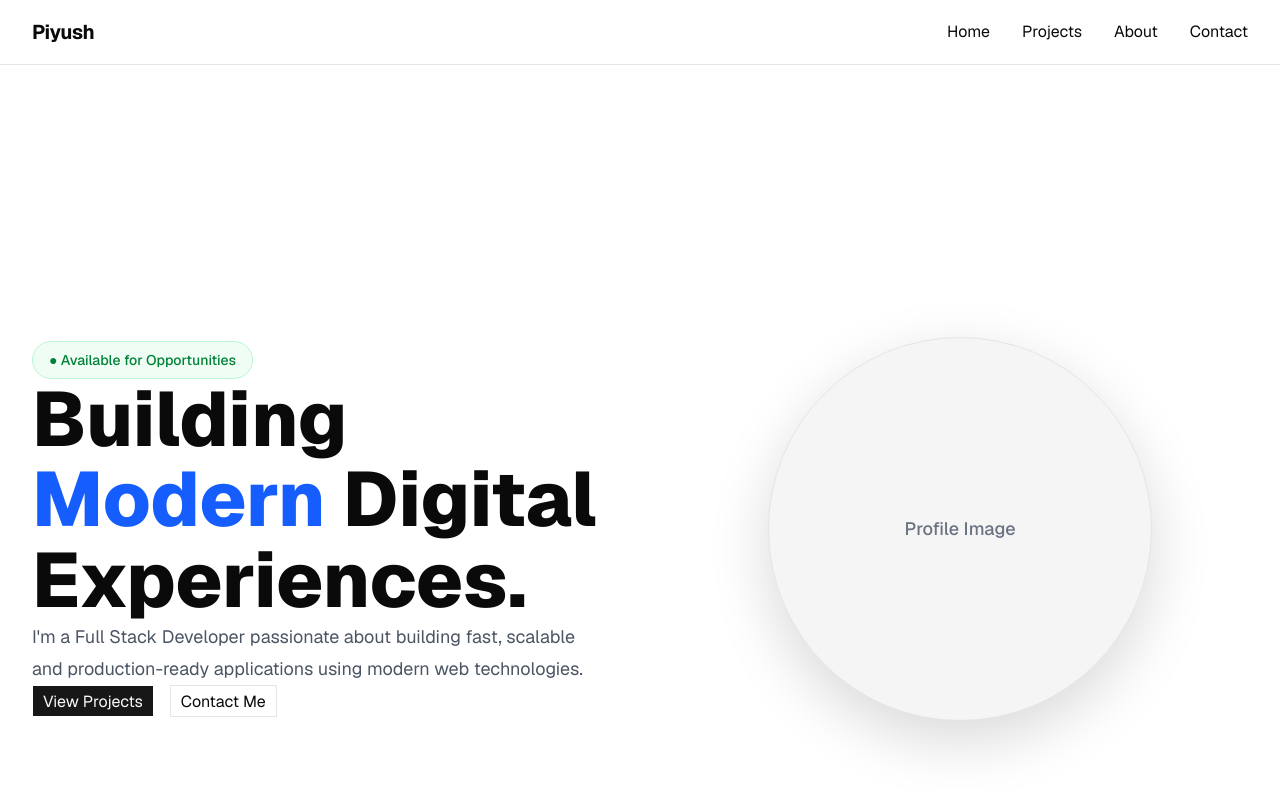
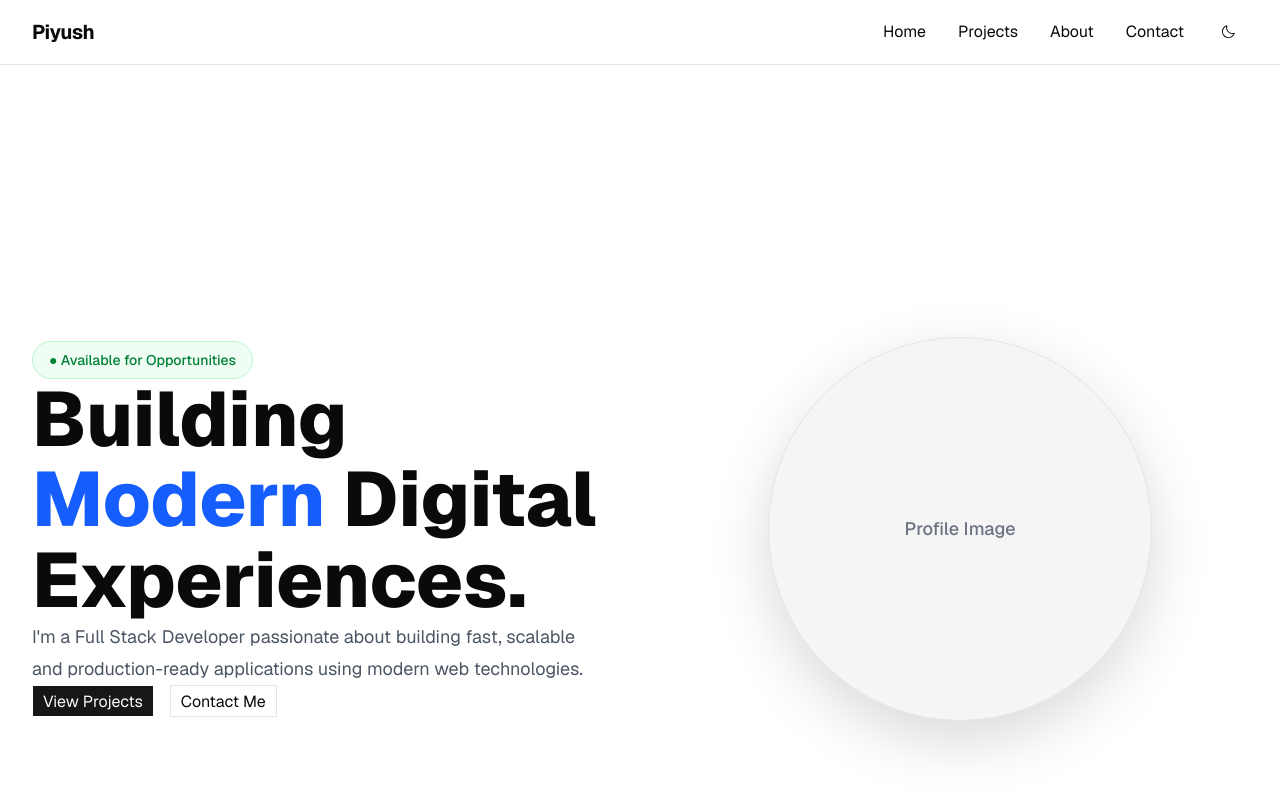
Before and after one commit to Piyushpg25/portfolio, a Next.js app in the folder apps/web/: page / in a window 1280 px wide. Shown: the top 790 px of the page. Built offline with nearby package versions, Linux system fonts and the light colour scheme.

Commit message:
feat(theme): add dark mode toggle foundation

```diff
--- /dev/null
+++ b/apps/web/components/layout/header-actions.tsx
@@ -0,0 +1,9 @@
+import { ThemeToggle } from "@/components/theme/theme-toggle";
+
+export function HeaderActions() {
+  return (
+    <div className="flex items-center gap-2">
+      <ThemeToggle />
+    </div>
+  );
+}
--- a/apps/web/components/layout/header.tsx
+++ b/apps/web/components/layout/header.tsx
@@ -1,5 +1,5 @@
 import Link from "next/link";
-
+import { HeaderActions } from "./header-actions";
 import { siteConfig } from "@/constants/site";
 import { Container } from "@/components/ui/container";
 import { Logo } from "./logo";
@@ -11,6 +11,7 @@ export function Header() {
         <div className="flex h-16 items-center justify-between">
           <Logo />
 
+          <div className="flex items-center gap-6">
   <nav>
     <ul className="flex gap-8">
       {siteConfig.navigation.map((item) => (
@@ -22,6 +23,9 @@ export function Header() {
       ))}
     </ul>
   </nav>
+
+  <HeaderActions />
+</div>
         </div>
       </Container>
     </header>
--- /dev/null
+++ b/apps/web/components/theme/theme-toggle.tsx
@@ -0,0 +1,37 @@
+"use client";
+
+import { Moon, Sun } from "@phosphor-icons/react";
+import { useTheme } from "next-themes";
+import { useEffect, useState } from "react";
+
+import { Button } from "@/components/ui/button";
+
+export function ThemeToggle() {
+  const { resolvedTheme, setTheme } = useTheme();
+  const [mounted, setMounted] = useState(false);
+
+  useEffect(() => {
+    setMounted(true);
+  }, []);
+
+  if (!mounted) {
+    return (
+      <Button variant="ghost" size="icon" aria-label="Toggle theme">
+        <Sun size={18} />
+      </Button>
+    );
+  }
+
+  const isDark = resolvedTheme === "dark";
+
+  return (
+    <Button
+      variant="ghost"
+      size="icon"
+      aria-label="Toggle theme"
+      onClick={() => setTheme(isDark ? "light" : "dark")}
+    >
+      {isDark ? <Sun size={18} /> : <Moon size={18} />}
+    </Button>
+  );
+}
--- a/apps/web/components/ui/button.tsx
+++ b/apps/web/components/ui/button.tsx
@@ -26,7 +26,7 @@ const buttonVariants = cva(
         xs: "h-6 gap-1 rounded-none px-2 text-xs has-data-[icon=inline-end]:pr-1.5 has-data-[icon=inline-start]:pl-1.5 [&_svg:not([class*='size-'])]:size-3",
         sm: "h-7 gap-1 rounded-none px-2.5 has-data-[icon=inline-end]:pr-1.5 has-data-[icon=inline-start]:pl-1.5 [&_svg:not([class*='size-'])]:size-3.5",
         lg: "h-9 gap-1.5 px-2.5 has-data-[icon=inline-end]:pr-2 has-data-[icon=inline-start]:pl-2",
-        icon: "size-8",
+        icon: "size-8 h-10 w-10",
         "icon-xs": "size-6 rounded-none [&_svg:not([class*='size-'])]:size-3",
         "icon-sm": "size-7 rounded-none",
         "icon-lg": "size-9",
```
Lines whose indentation alone changed are shown as unchanged.
